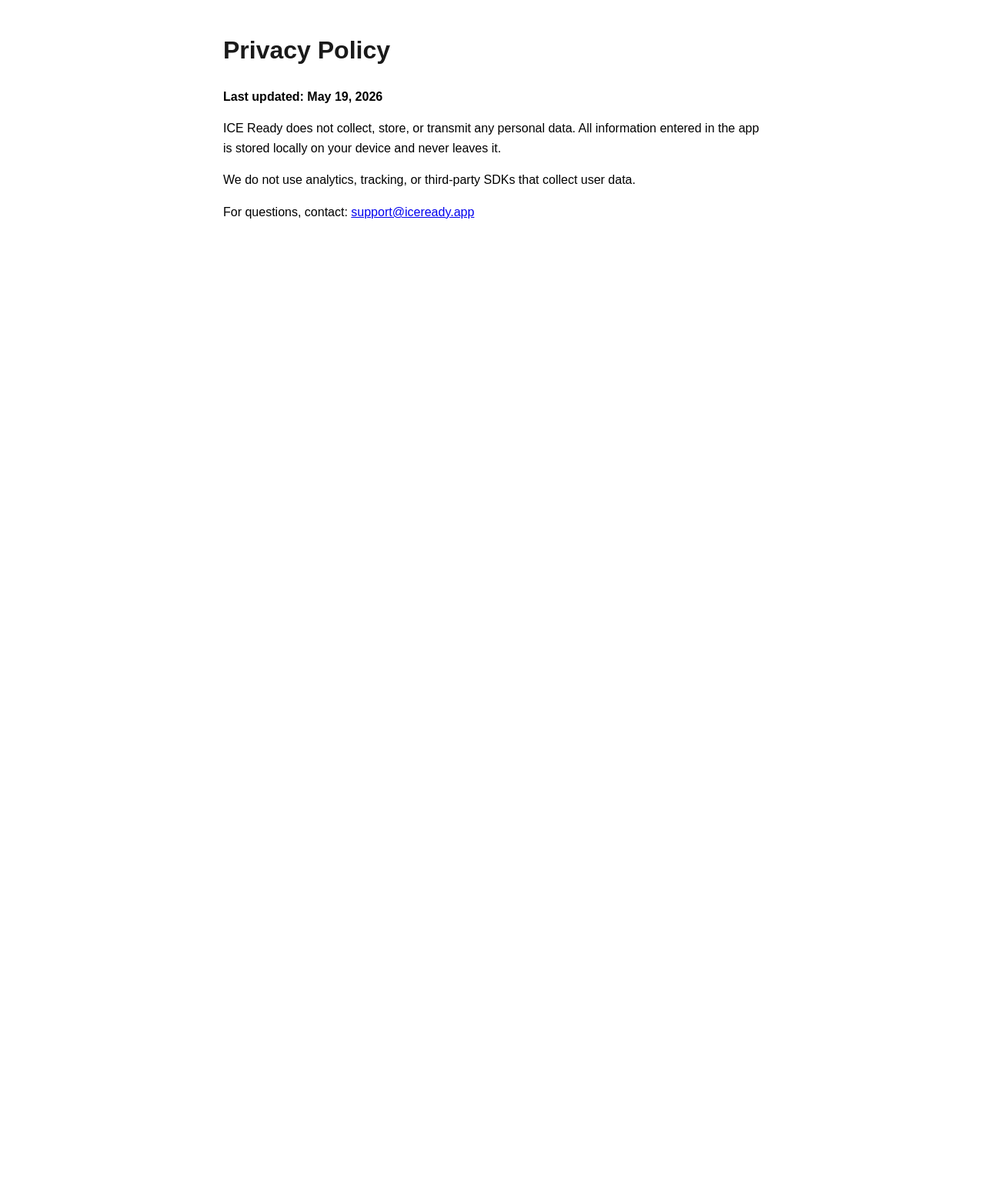
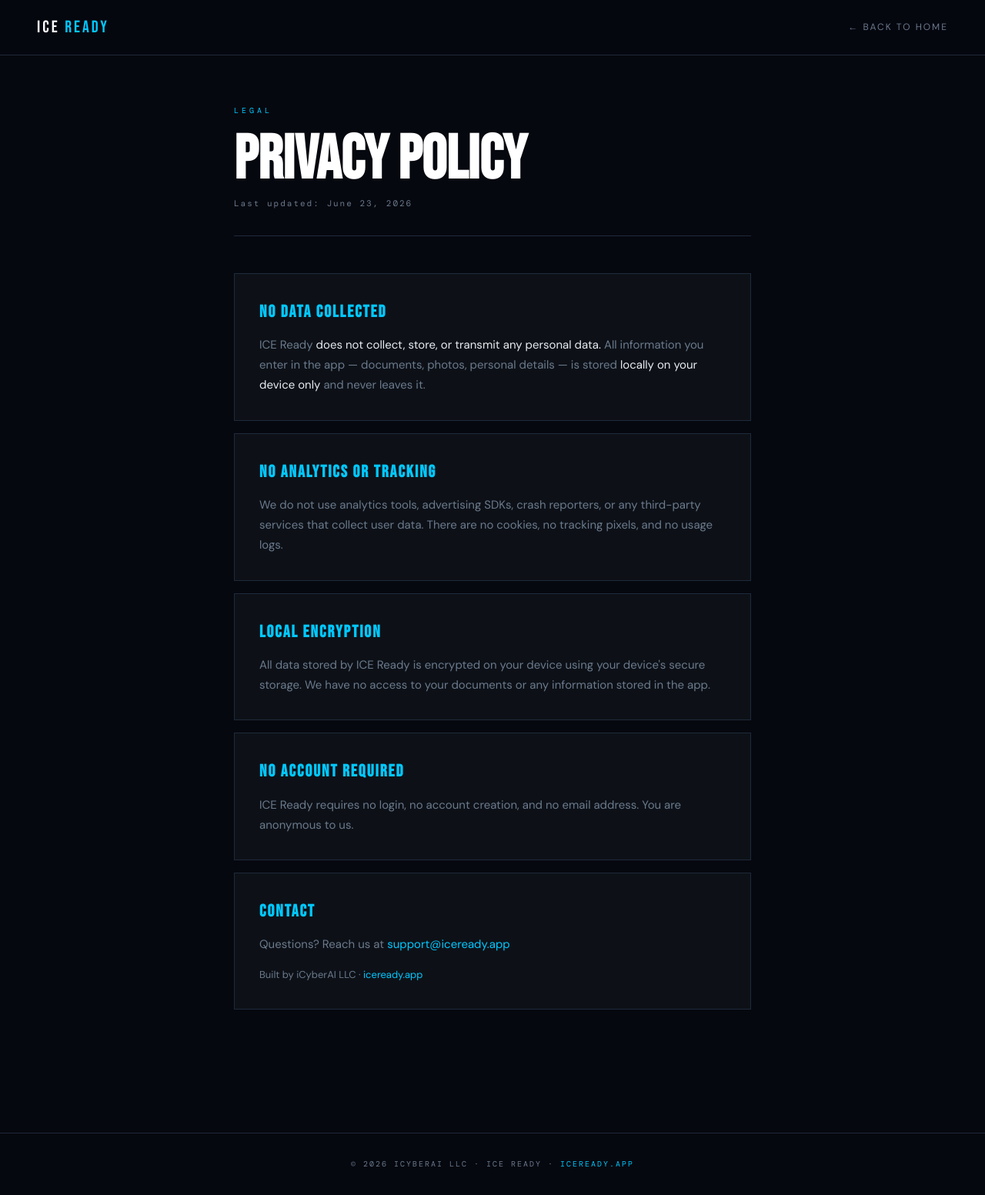
Before and after one commit to iCyberAI/iceready-site, a plain HTML site: page privacy.html in a window 1280 px wide. Shown: the whole page at 77% size. Before the commit the page ends 800 px from the top, so only its background shows below. Drawn offline with nearby package versions, Linux system fonts and the light colour scheme.

Commit message:
Style privacy page to match brand (dark navy/ice blue)

```diff
--- a/privacy.html
+++ b/privacy.html
@@ -4,16 +4,74 @@
 <meta charset="UTF-8">
 <meta name="viewport" content="width=device-width, initial-scale=1.0">
 <title>ICE Ready – Privacy Policy</title>
+<meta name="description" content="ICE Ready privacy policy — no data collected, all storage is local and encrypted on your device.">
+<link rel="icon" type="image/png" href="/ice_ready_fixed.png">
+<link rel="preconnect" href="https://fonts.googleapis.com">
+<link href="https://fonts.googleapis.com/css2?family=Bebas+Neue&family=DM+Sans:wght@300;400;500;600&family=DM+Mono:wght@400;500&display=swap" rel="stylesheet">
 <style>
-body { font-family: sans-serif; max-width: 700px; margin: 40px auto; padding: 0 20px; line-height: 1.6; }
-h1 { color: #1a1a1a; }
+:root{--bg:#06080f;--surface:#0d1117;--border:#1e2a3a;--accent:#00c8ff;--text:#e8edf3;--muted:#6b7a8d;}
+*{margin:0;padding:0;box-sizing:border-box;}
+html{scroll-behavior:smooth;}
+body{background:var(--bg);color:var(--text);font-family:'DM Sans',sans-serif;line-height:1.6;min-height:100vh;}
+nav{display:flex;align-items:center;justify-content:space-between;padding:18px 48px;background:rgba(6,8,15,0.95);border-bottom:1px solid var(--border);}
+.nav-logo{font-family:'Bebas Neue',sans-serif;font-size:22px;letter-spacing:3px;color:var(--accent);text-decoration:none;}
+.nav-logo span{color:#fff;}
+.nav-back{font-size:12px;letter-spacing:2px;text-transform:uppercase;color:var(--muted);text-decoration:none;transition:color .2s;}
+.nav-back:hover{color:var(--accent);}
+.container{max-width:720px;margin:64px auto;padding:0 24px 80px;}
+.label{font-family:'DM Mono',monospace;font-size:10px;letter-spacing:4px;color:var(--accent);text-transform:uppercase;margin-bottom:16px;}
+h1{font-family:'Bebas Neue',sans-serif;font-size:clamp(48px,8vw,80px);color:#fff;line-height:1;margin-bottom:8px;}
+.updated{font-family:'DM Mono',monospace;font-size:11px;letter-spacing:2px;color:var(--muted);margin-bottom:48px;padding-bottom:32px;border-bottom:1px solid var(--border);}
+.card{background:var(--surface);border:1px solid var(--border);padding:32px;margin-bottom:16px;}
+.card h2{font-family:'Bebas Neue',sans-serif;font-size:22px;letter-spacing:2px;color:var(--accent);margin-bottom:12px;}
+.card p{font-size:15px;color:var(--muted);line-height:1.75;}
+.card p + p{margin-top:12px;}
+.highlight{color:var(--text);}
+a{color:var(--accent);text-decoration:none;}
+a:hover{text-decoration:underline;}
+footer{text-align:center;padding:32px 24px;border-top:1px solid var(--border);font-family:'DM Mono',monospace;font-size:10px;letter-spacing:2px;color:var(--muted);text-transform:uppercase;}
 </style>
 </head>
 <body>
-<h1>Privacy Policy</h1>
-<p><strong>Last updated: May 19, 2026</strong></p>
-<p>ICE Ready does not collect, store, or transmit any personal data. All information entered in the app is stored locally on your device and never leaves it.</p>
-<p>We do not use analytics, tracking, or third-party SDKs that collect user data.</p>
-<p>For questions, contact: <a href="mailto:support@iceready.app">support@iceready.app</a></p>
+
+<nav>
+  <a class="nav-logo" href="/"><span>ICE</span> READY</a>
+  <a class="nav-back" href="/">← Back to Home</a>
+</nav>
+
+<div class="container">
+  <div class="label">Legal</div>
+  <h1>Privacy Policy</h1>
+  <p class="updated">Last updated: June 23, 2026</p>
+
+  <div class="card">
+    <h2>No Data Collected</h2>
+    <p>ICE Ready <span class="highlight">does not collect, store, or transmit any personal data.</span> All information you enter in the app — documents, photos, personal details — is stored <span class="highlight">locally on your device only</span> and never leaves it.</p>
+  </div>
+
+  <div class="card">
+    <h2>No Analytics or Tracking</h2>
+    <p>We do not use analytics tools, advertising SDKs, crash reporters, or any third-party services that collect user data. There are no cookies, no tracking pixels, and no usage logs.</p>
+  </div>
+
+  <div class="card">
+    <h2>Local Encryption</h2>
+    <p>All data stored by ICE Ready is encrypted on your device using your device's secure storage. We have no access to your documents or any information stored in the app.</p>
+  </div>
+
+  <div class="card">
+    <h2>No Account Required</h2>
+    <p>ICE Ready requires no login, no account creation, and no email address. You are anonymous to us.</p>
+  </div>
+
+  <div class="card">
+    <h2>Contact</h2>
+    <p>Questions? Reach us at <a href="mailto:support@iceready.app">support@iceready.app</a></p>
+    <p style="margin-top:16px;font-size:13px;">Built by iCyberAI LLC · <a href="https://iceready.app">iceready.app</a></p>
+  </div>
+</div>
+
+<footer>© 2026 iCyberAI LLC · ICE Ready · <a href="/">iceready.app</a></footer>
+
 </body>
 </html>
```
